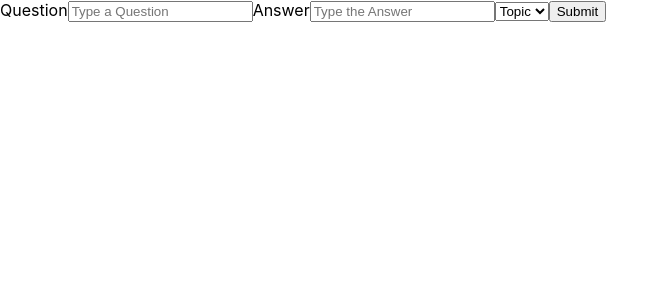
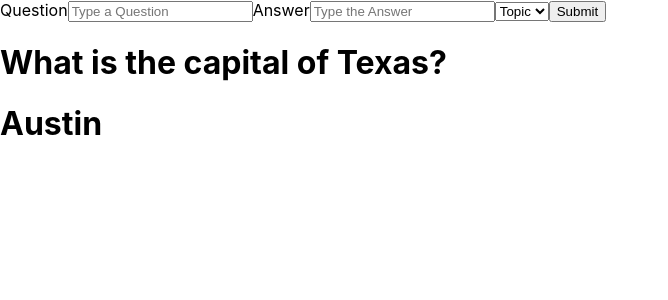
Before and after one commit to yarocruz/flash-cards, a React (Create React App) app: page / in a window 1280 px wide. Shown: the top 300 px of the page, without its empty margins (0-668 px from the left). Built offline with nearby package versions, Linux system fonts and the light colour scheme.

Commit message:
added state for card components

```diff
--- /dev/null
+++ b/src/components/Card.tsx
@@ -0,0 +1,18 @@
+import React from "react";
+
+type Props = {
+    question: string,
+    answer: string
+    deck?: string
+}
+
+function Card({question, answer, deck}: Props) {
+    return(
+        <div>
+            <h1>{question}</h1>
+            <h1>{answer}</h1>
+        </div>
+    )
+}
+
+export default Card
--- a/src/components/Form.tsx
+++ b/src/components/Form.tsx
@@ -1,34 +1,39 @@
 import React, { useState } from "react";
+import Card from "./Card";
 
 function Form() {
     const [question, setQuestion] = useState('')
     const [answer, setAnswer] = useState('')
 
-    const handleQuestion = (event: any) => {
+    const [cards, setCards] = useState([
+        {
+            question: 'What is the capital of Texas?',
+            answer: 'Austin'
+        }
+    ])
+
+    const handleSubmit = (event: any) => {
         event.preventDefault()
-        setQuestion(event.target.value)
-    }
-
-    const handleAnswer = (event: any) => {
-        event.preventDefault()
-        setAnswer(event.target.value)
+        setCards([...cards, {question, answer }])
+        setQuestion('')
+        setAnswer('')
     }
 
     return (
         <div>
-            <form>
+            <form onSubmit={handleSubmit}>
                 <label htmlFor="question">Question</label>
                 <input
+                    onChange={event => setQuestion(event.target.value)}
                     value={question}
-                    onChange={handleQuestion}
                     name="question"
                     type="text"
                     placeholder="Type a Question"
                 />
                 <label htmlFor="answer">Answer</label>
                 <input
+                    onChange={event => setAnswer(event.target.value)}
                     value={answer}
-                    onChange={handleAnswer}
                     name="Answer"
                     type="text"
                     placeholder="Type the Answer"
@@ -38,8 +43,9 @@ function Form() {
                 </select>
                 <button type="submit">Submit</button>
             </form>
-            <div>{question}</div>
-            <div>{answer}</div>
+            {cards.map(card => {
+                return <Card  key={card.question} question={card.question} answer={card.answer} />
+            })}
         </div>
     )
 }
```
